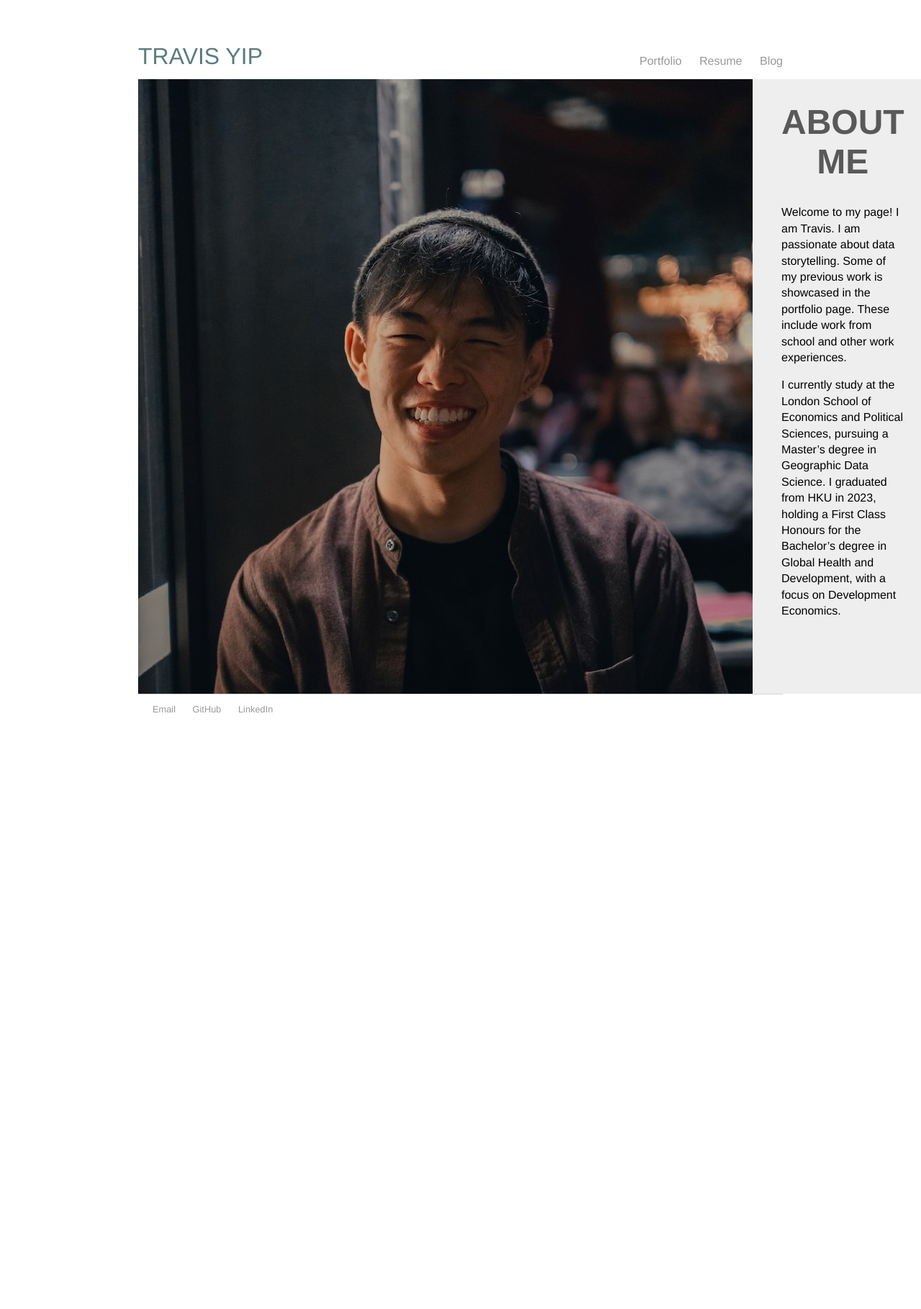
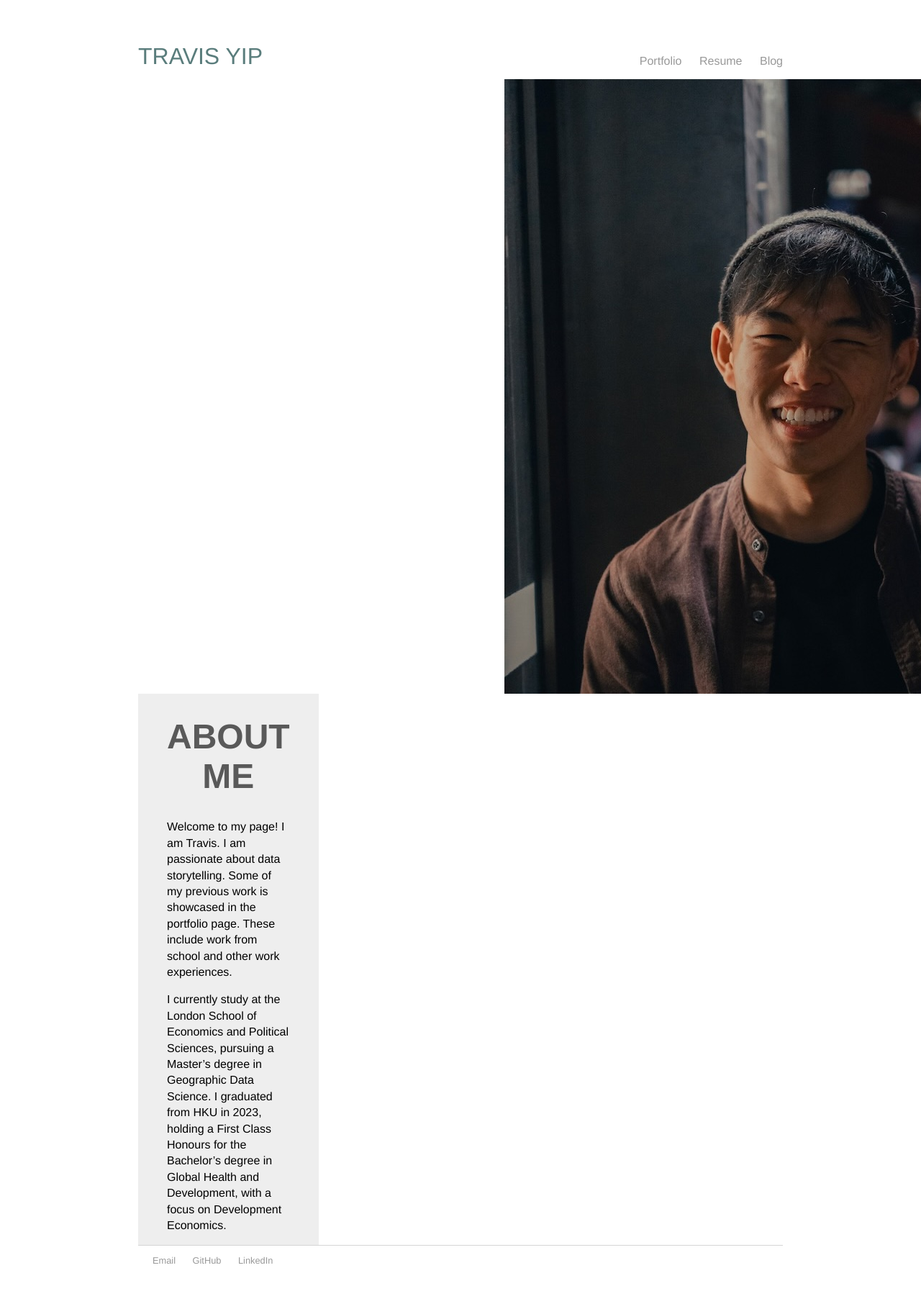
Before and after one commit to cwtravisyip/cwtravisyip.github.io, a Jekyll site: the page built from index.html, in a window 1280 px wide. Shown: the whole page at 72% size. Built offline with Jekyll 4.4.1, drawn with Linux system fonts in a browser that asks for light colours; before the commit the page ends 1053 px from its top, so only the background shows below that.

Commit message:
Update the grid column layout

```diff
--- a/CSS/main.css
+++ b/CSS/main.css
@@ -70,12 +70,12 @@ div.grid__content-wrapper {
 }
 
 div.grid__image-wrapper {
+    grid-column-start: 8;
+    grid-column-end: 17;
 }
 
 div img {
    display: block;
    width: auto;
    height: auto;
-   grid-column-start: 1;
-   grid-column-end: 8;
 }
```
